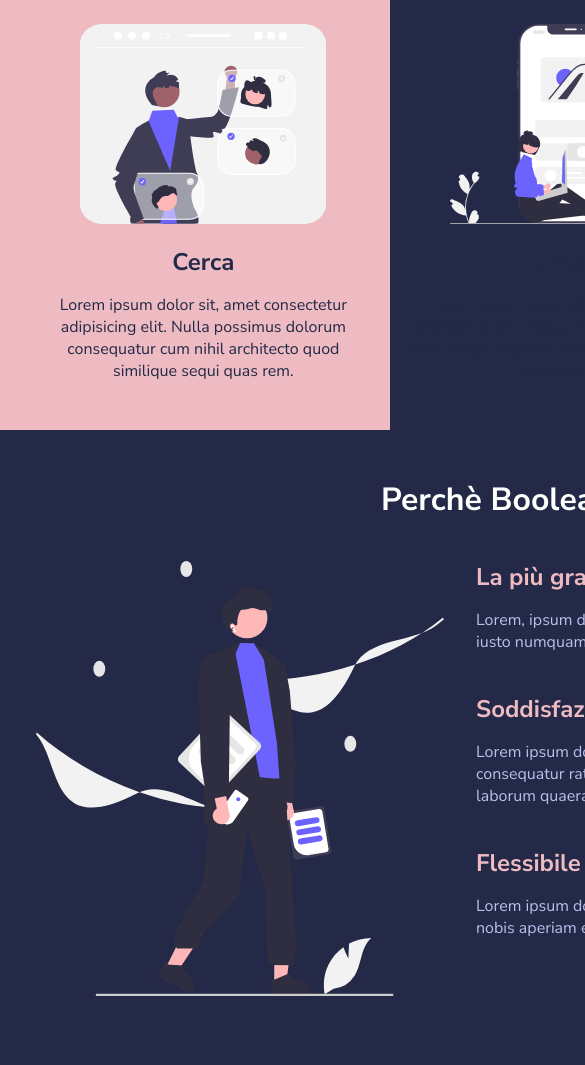
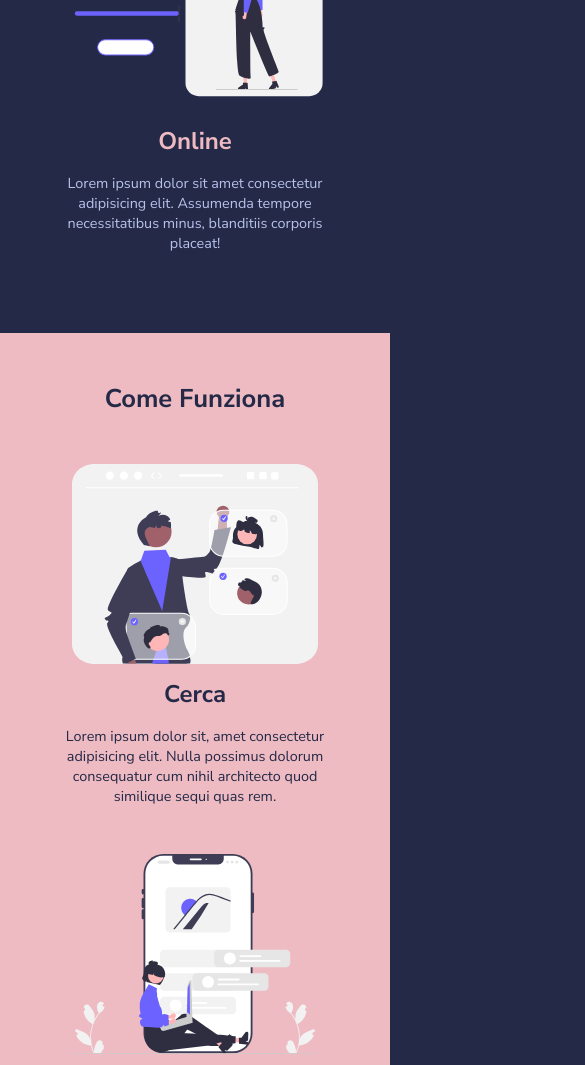
Before and after one commit to AlessioNapoletano/html-css-resp-wannabe, a plain HTML site: page index.html in a window 390 px wide. Shown: the part 702-1767 px from the top of the page, 585 px wide, since content can reach past the window. Drawn offline with Linux system fonts and the light colour scheme.

Commit message:
modified

```diff
--- a/css/style.css
+++ b/css/style.css
@@ -127,3 +127,68 @@ img {
 /************************************************
     SOLUZIONE RESPONSIVE
  ************************************************/
+
+/*Tablet view*/
+/*Normale, fino a quando la pagina si rimpicciolisce a 768px*/
+@media only screen and (max-width: 768px){
+    .container {
+        max-width: 500px;
+        margin: 0 auto;
+     }
+  }
+
+@media only screen and (max-width: 480px){
+    .container{
+        max-width: 350px;
+    }
+
+    h1{
+        font-size: 2.2rem;
+    }
+
+    h2 {
+        margin-bottom: 2.5rem;
+        font-size: 1.6rem;
+        margin-bottom: 0rem;
+    }
+
+    .row {
+        display: flex;
+        flex-wrap: wrap;
+        flex-direction: column;
+        padding-top: 3rem;
+    }
+
+    .lessons .col {
+        width: 100%;
+    }
+
+    p.text{
+        padding-bottom: 3rem;
+        font-size: .9rem;
+    }
+
+    .steps{
+        margin: 2rem 0;
+        padding-bottom: 1rem;
+    }
+
+    .steps .col{
+        width: 100%;
+    }
+
+    .steps .col img{
+        margin-bottom: .5rem;
+    }
+
+    .why-us .col-left{
+        padding: 2rem 0;
+        width: 100%;
+    }
+
+    .why-us .col-right{
+        width: 100%;
+    }
+
+
+}
--- a/index.html
+++ b/index.html
@@ -2,6 +2,7 @@
 <html>
     <head>
         <meta charset="utf-8" />
+        <meta name="viewport" content="width=device-width, initial-scale=1.0">
         <title>Boolean Academy</title>
         <!-- Fonts -->
         <link
@@ -11,6 +12,7 @@
         <!-- Main Styles -->
         <link rel="stylesheet" href="./css/style.css" />
     </head>
+
     <body>
         <!--
             Site Header
```
